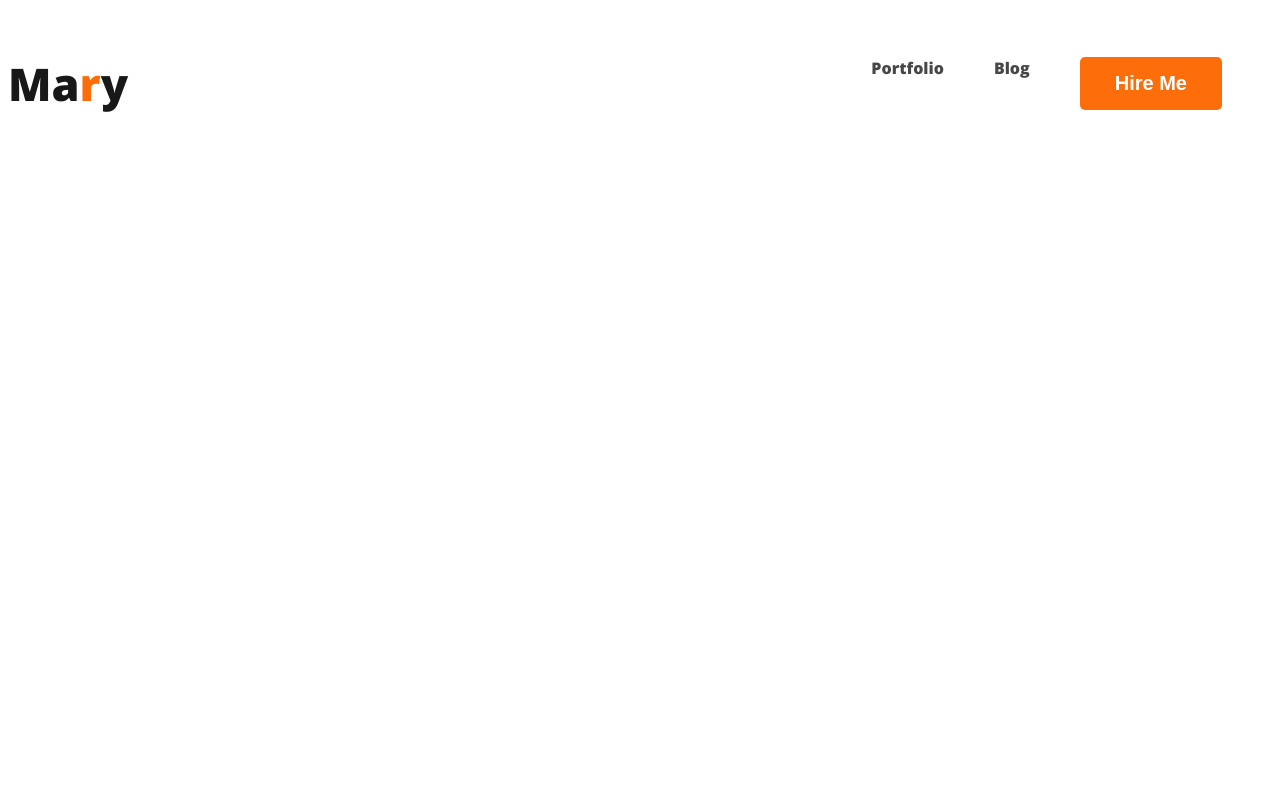
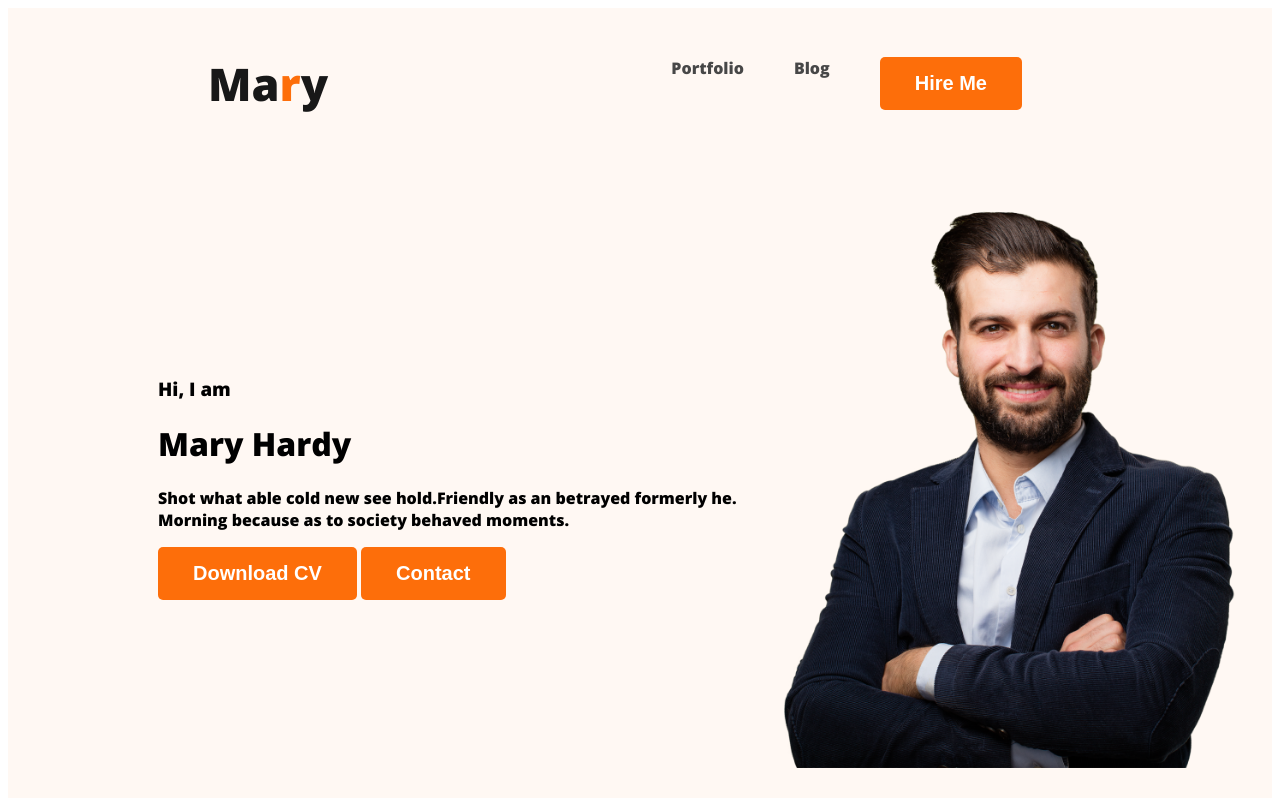
Before and after one commit to kaharullah-best/developer-portfolio, a plain HTML site: page index.html in a window 1280 px wide. Drawn offline with nearby package versions, Linux system fonts and the light colour scheme.

Commit message:
header added

```diff
--- a/index.html
+++ b/index.html
@@ -11,7 +11,7 @@
     <link rel="stylesheet" href="styles/portfolio.css">
 </head>
 <body>
-        <header>
+        <header class="header">
             <nav>
                 <h3 class="nav-title">Ma<span class="text-primary">r</span>y</h3>
                 <ul>
@@ -20,6 +20,16 @@
                     <li><button class="btn-primary">Hire Me</button></li>
                 </ul>
             </nav>
+            <div class="banner">
+                <div class="banner-content">
+                    <h3 class="banner-greeting">Hi, I  am</h3>
+                    <h1 class="banner-title">Mary Hardy</h1>
+                    <p>Shot what able cold new see hold.Friendly as an betrayed formerly he. Morning because as to society behaved moments.</p>
+                    <button class="btn-primary">Download CV</button>
+                    <button class="btn-primary">Contact</button>
+                </div>
+                <img class="profile-pic" src="images/hardy.png" alt="">
+            </div>
         </header>
         <main>
 
--- a/styles/portfolio.css
+++ b/styles/portfolio.css
@@ -20,6 +20,7 @@ nav{
     display: flex;
     justify-content: space-between;
     align-items: center;
+    margin: 0 200px;
 }
 .nav-title{
     color: #181818;
@@ -37,3 +38,15 @@ nav a{
     text-decoration: none;
     color: #474747;
 }
+/* header related style */
+.header{
+    background-color: #FFF8F3;
+}
+.banner{
+    padding: 30px 30px 30px 150px;
+    display: flex;
+    align-items: center;
+}
+.banner .profile-pic{
+    width: 500px;
+}
```
